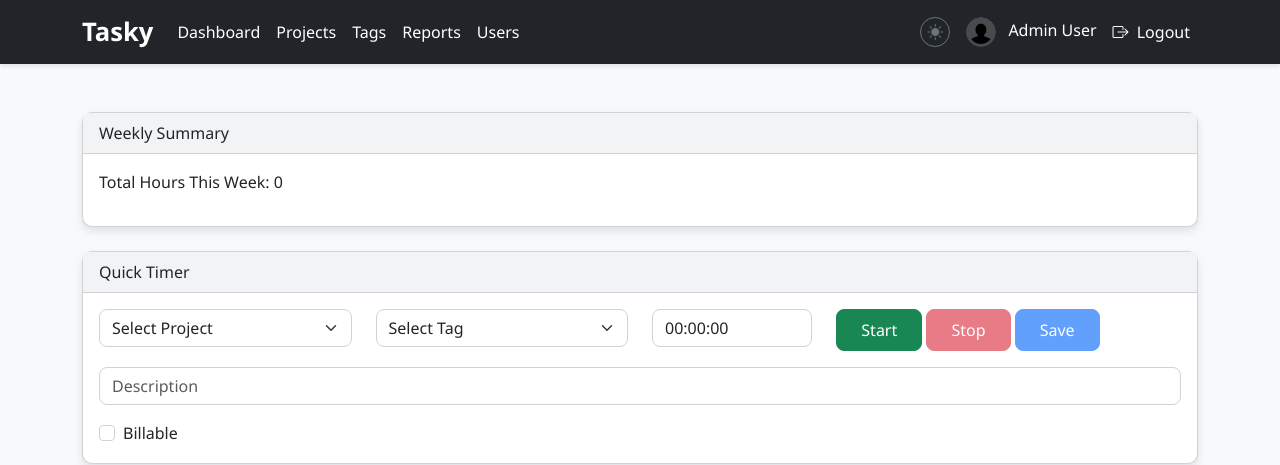
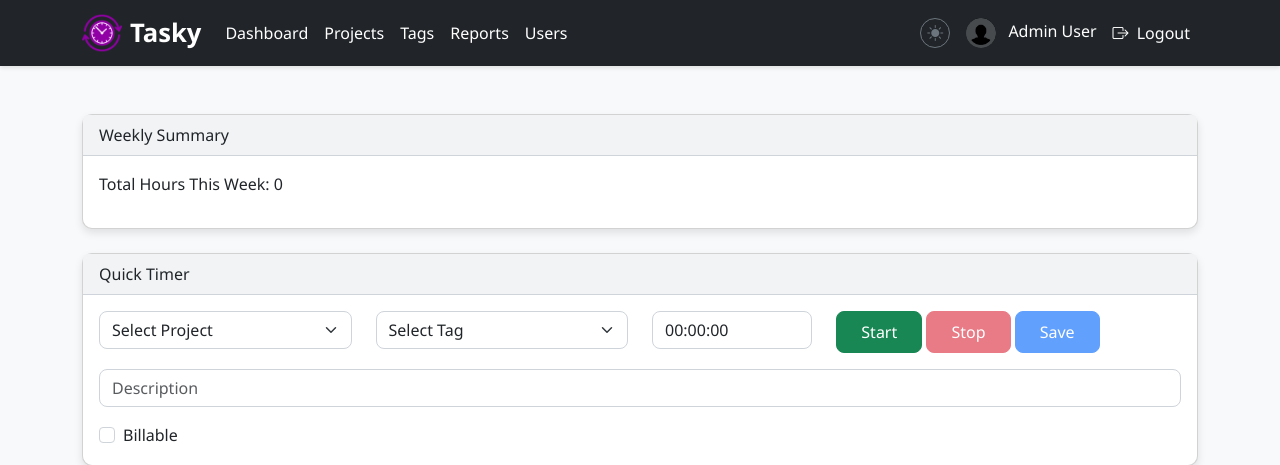
Before and after one commit to ItsMeStevieG/tasky, a PHP site: page /index.php in a window 1280 px wide. Shown: the top 465 px of the page. Run offline with PHP 8.4, Linux system fonts and the light colour scheme; a user stored in the database is signed in; data that the repository does not hold is empty; some libraries are stand-ins or nearby versions.

Commit message:
Added Logo to navbar

```diff
--- a/templates/base.twig
+++ b/templates/base.twig
@@ -13,7 +13,10 @@
 <body>
     <nav class="navbar navbar-expand-lg navbar-dark bg-dark">
         <div class="container">
-            <a class="navbar-brand" href="index.php?nav=dashboard">Tasky</a>
+            <a class="navbar-brand d-flex align-items-center" href="index.php?nav=dashboard">
+                <img src="assets/img/android-chrome-192x192.png" alt="Tasky Logo" width="40" height="40" class="me-2">
+                Tasky
+            </a>
             <button class="navbar-toggler" type="button" data-bs-toggle="collapse" data-bs-target="#navbarNav" aria-controls="navbarNav" aria-expanded="false" aria-label="Toggle navigation">
                 <span class="navbar-toggler-icon"></span>
             </button>
```
